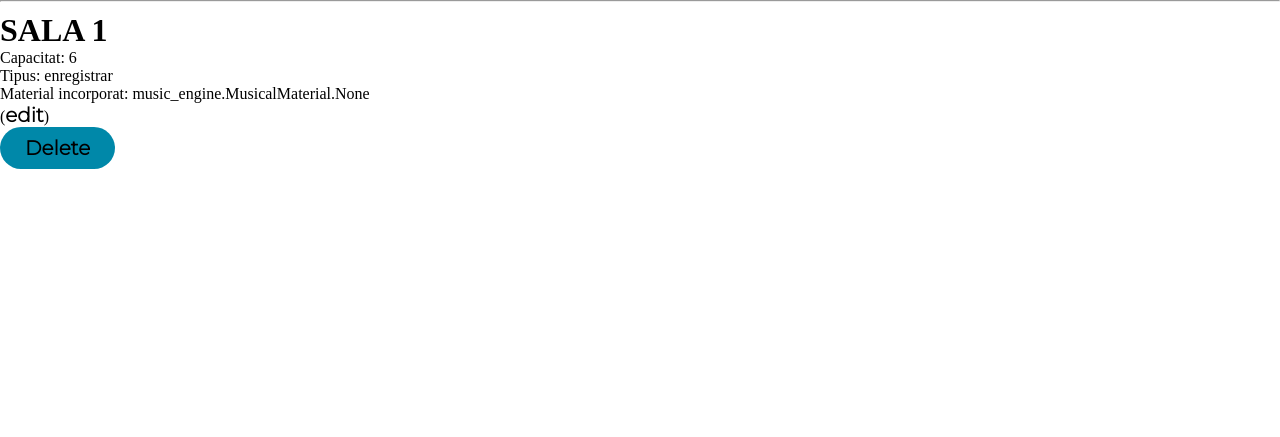
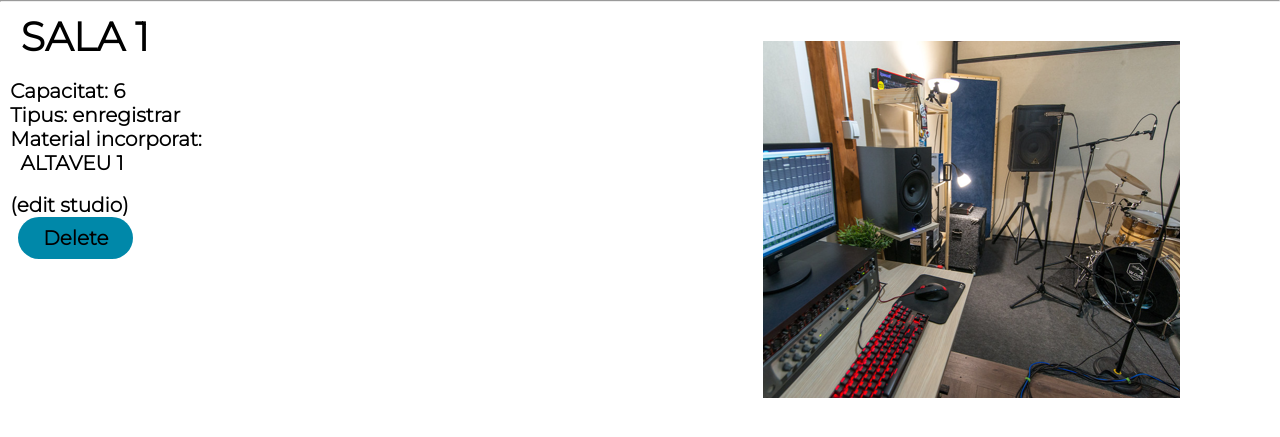
Before and after one commit to GEI-Software/Music-Engine, a Django app: a page that uses Django/Django_Music_Engine/templates/navbar.html in a window 1280 px wide. Shown: the part 109-546 px from the top of the page. Run offline with Django 4.2, Linux system fonts and the light colour scheme; data comes from the database, SQL or seed files in the repository; both versions use the stored data as it was after the commit; some libraries are stand-ins or nearby versions; some web fonts are replaced.

Commit message:
Frontend

```diff
--- a/Django/Django_Music_Engine/templates/material_detail.html
+++ b/Django/Django_Music_Engine/templates/material_detail.html
@@ -1,7 +1,8 @@
 {% include 'navbar.html' %}
 {% block content %}
 
-<h1>{{ material.name }}</h1>
-<p>Tipus: {{ material.type }}</p>
+<h1>&nbsp {{ material.name }}</h1>
+&nbsp
+<p>&nbsp Tipus: {{ material.type }}</p>
 
 {% endblock %}
--- a/Django/Django_Music_Engine/templates/material_list.html
+++ b/Django/Django_Music_Engine/templates/material_list.html
@@ -7,10 +7,11 @@
 </head>
 <body>
 {% if user.is_authenticated %}
-    <h1>Material's list</h1>
+    <h1>&nbsp Material's list</h1>
+    &nbsp
         <ul>
             {% for material in materials %}
-                <li><a href="{% url 'material_detail' material.name %}">{{ material.name }}</a></li>
+                <li>&nbsp <a href="{% url 'material_detail' material.name %}">{{ material.name }}</a></li>
             {% endfor %}
         </ul>
 {% endif %}
--- a/Django/Django_Music_Engine/templates/navbar.html
+++ b/Django/Django_Music_Engine/templates/navbar.html
@@ -29,10 +29,19 @@
 
         }
 
-        li, a, button {
+        li, a, button, p, tr {
             font-family: "Montserrat", sans-serif;
             font-weight: 700;
             font-size: 20px;
+            color: black;
+            text-decoration: none;
+
+        }
+
+        h1 {
+            font-family: "Montserrat", sans-serif;
+            font-weight: 1400;
+            font-size: 40px;
             color: black;
             text-decoration: none;
 
--- a/Django/Django_Music_Engine/templates/studio_detail.html
+++ b/Django/Django_Music_Engine/templates/studio_detail.html
@@ -1,12 +1,22 @@
 {% include 'navbar.html' %}
+{% load static %}
 {% block content %}
+<img src="{% static 'images/sala1.png' %}" style="position: absolute; top: 150px; right: 100px;">
 
-<h1>{{ studio.name }}</h1>
-<p>Capacitat: {{ studio.capacity }}</p>
-<p>Tipus: {{ studio.type }}</p>
-<p>Material incorporat: {{ studio.incorporated_material }}</p>
-    <p>(<a class="edit-button" href="{% url 'studio_edit' studio.name %}">edit</a>)</p>
+<h1>&nbsp {{ studio.name }}</h1>
+&nbsp
+<p>&nbsp Capacitat: {{ studio.capacity }}</p>
+<p>&nbsp Tipus: {{ studio.type }}</p>
+<p>&nbsp Material incorporat:</p>
+<ul>
+{% for material in studio.incorporated_material.all %}
+    <li>&nbsp &nbsp {{ material }}</li>
+{% endfor %}
+&nbsp
+</ul>
+    <p>&nbsp (<a class="edit-button" href="{% url 'studio_edit' studio.name %}">edit studio</a>)</p>
+    &nbsp
     <a class="cta" href="{% url 'studio_delete' studio.name %}">
-        <button class="button-delete">Delete</button>
+        &nbsp <button class="button-delete">Delete</button>
     </a>
 {% endblock %}
```
Also changed, not shown: Django/Django_Music_Engine/templates/base.html (+8 -7 lines), Django/Django_Music_Engine/templates/studio_list.html (+5 -3 lines), Django/Django_Music_Engine/db.sqlite3, Django/Django_Music_Engine/static/images/sala1.png (added).
